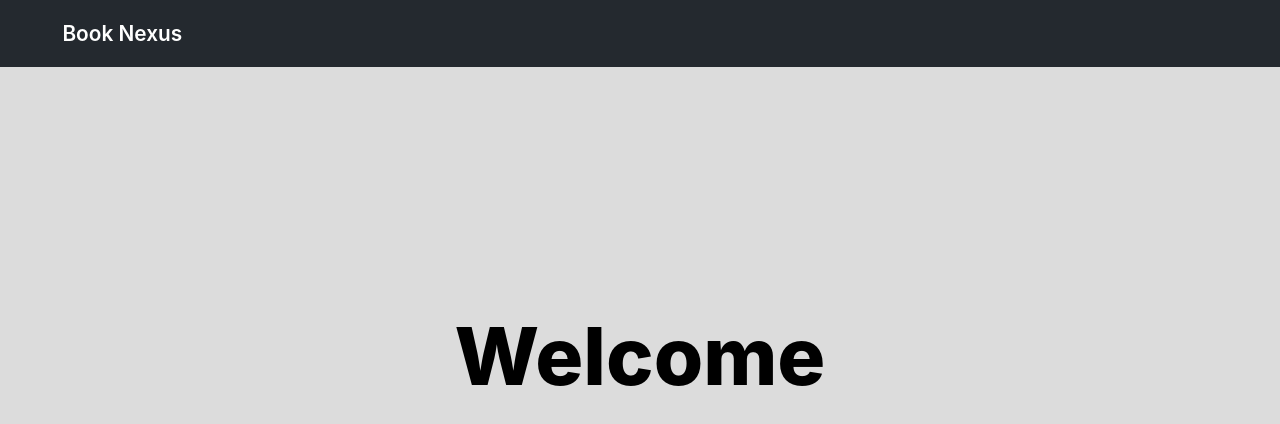
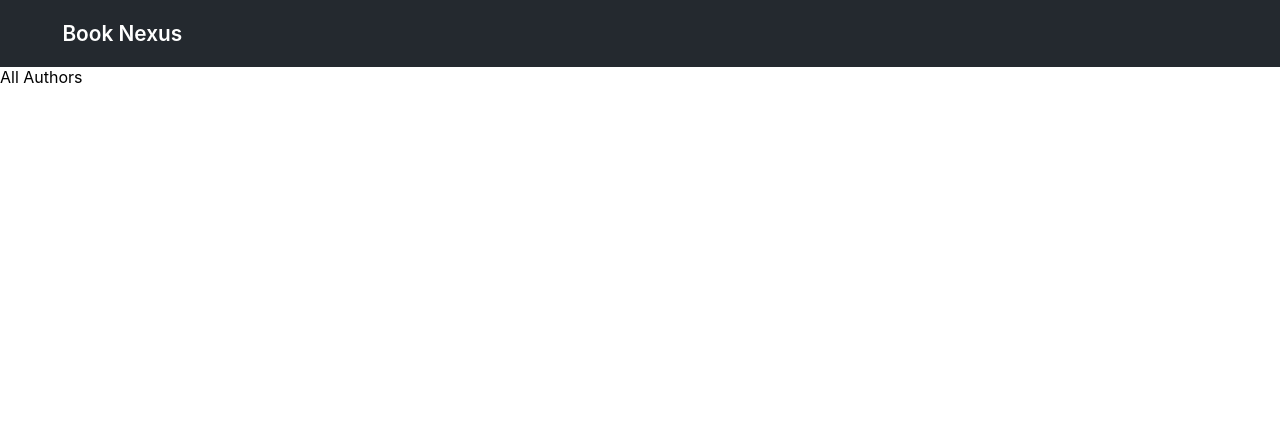
Before and after one commit to tuneerroy/book-nexus, a React (Create React App) app in the folder book-nexus-project/: page /authors in a window 1280 px wide. Shown: the top 424 px of the page. Built offline with nearby package versions, Linux system fonts and the light colour scheme.

Commit message:
Set up React Router Endpoints
Added React router endpoints for main page, author, & books

```diff
--- a/book-nexus-project/src/App.js
+++ /dev/null
@@ -1,13 +0,0 @@
-import Header from './Components/Header'
-import MainPage from './Components/MainPage';
-
-function App() {
-  return (
-    <div className="App">
-        <Header/>
-        <MainPage/>
-    </div>
-  );
-}
-
-export default App;
--- /dev/null
+++ b/book-nexus-project/src/App.jsx
@@ -0,0 +1,22 @@
+import Header from './Components/Header'
+import MainPage from './Components/MainPage';
+import BooksPage from './Components/BooksPage';
+import AuthorsPage from './Components/AuthorsPage';
+import {Route, Routes} from 'react-router-dom';
+
+function App() {
+  return (
+    <div className="App">
+        <Header/>
+        <Routes>
+          <Route path="/" exact element={<MainPage/>}/>
+          <Route path="/books" exact element={<BooksPage/>}/>
+          <Route path="/books/:id" exact element={<BooksPage/>}/>
+          <Route path="/authors" exact element={<AuthorsPage/>}/>
+          <Route path="/authors/:id" exact element={<AuthorsPage/>}/>
+        </Routes>
+    </div>
+  );
+}
+
+export default App;
--- /dev/null
+++ b/book-nexus-project/src/Components/AuthorsPage.jsx
@@ -0,0 +1,17 @@
+import React from 'react'
+import { useParams } from 'react-router-dom';
+
+function AuthorsPage() {
+    let {id} = useParams();
+
+    return (<div>
+        {id ? (
+            <div>Author with id: {id}</div>
+        ) : (
+            <div>All Authors</div>
+        )}
+        </div>
+    )
+}
+
+export default AuthorsPage;
--- /dev/null
+++ b/book-nexus-project/src/Components/BooksPage.jsx
@@ -0,0 +1,17 @@
+import React from 'react'
+import { useParams } from 'react-router-dom';
+
+function BooksPage() {
+    let {id} = useParams();
+
+    return (<div>
+        {id ? (
+            <div>Book with id: {id}</div>
+        ) : (
+            <div>All Books</div>
+        )}
+        </div>
+    )
+}
+
+export default BooksPage;
--- a/book-nexus-project/src/index.js
+++ b/book-nexus-project/src/index.jsx
@@ -3,11 +3,14 @@ import ReactDOM from 'react-dom/client';
 import './index.css';
 import App from './App';
 import reportWebVitals from './reportWebVitals';
+import { BrowserRouter } from 'react-router-dom';
 
 const root = ReactDOM.createRoot(document.getElementById('root'));
 root.render(
   <React.StrictMode>
-    <App />
+      <BrowserRouter>
+          <App />
+      </BrowserRouter>
   </React.StrictMode>
 );
 
```
